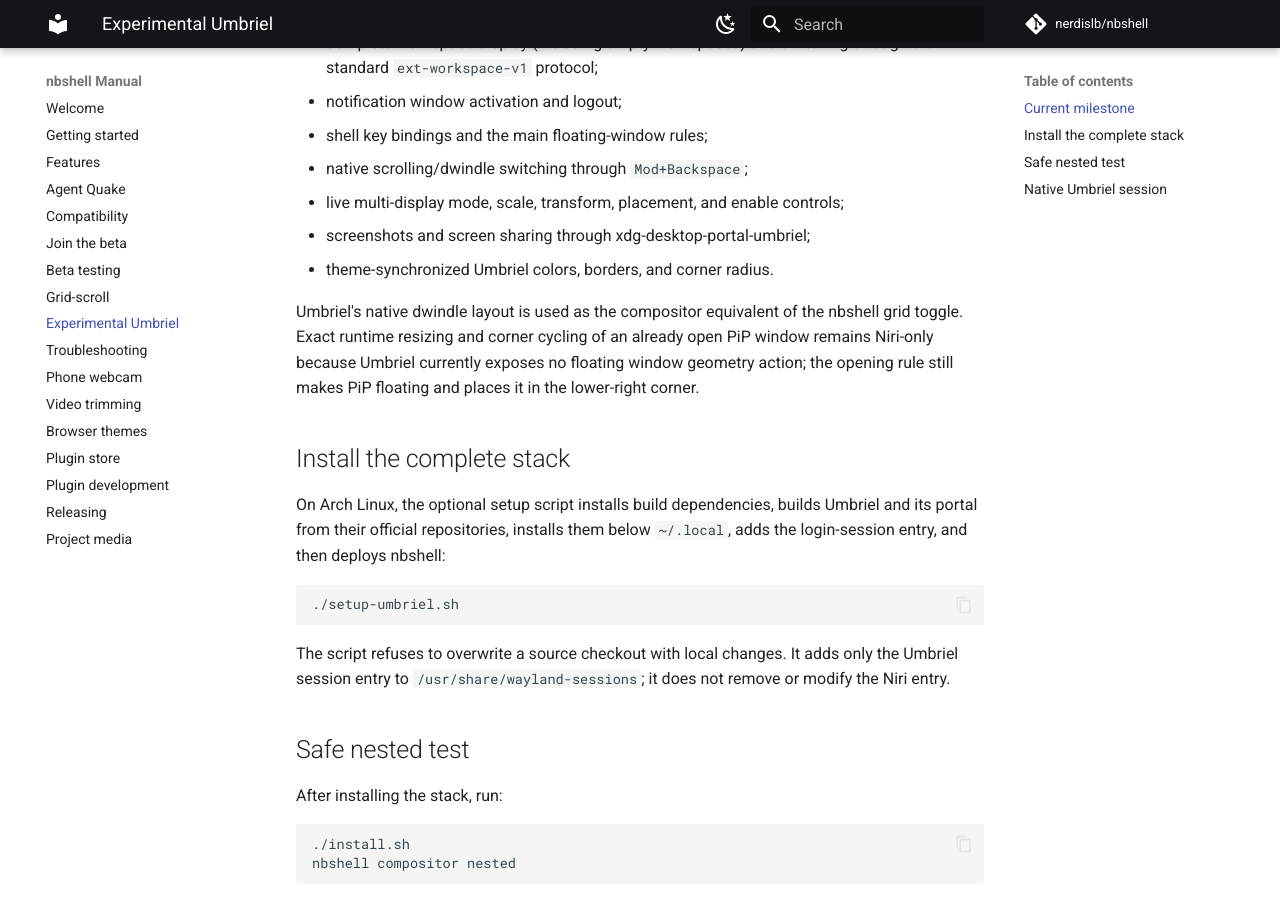
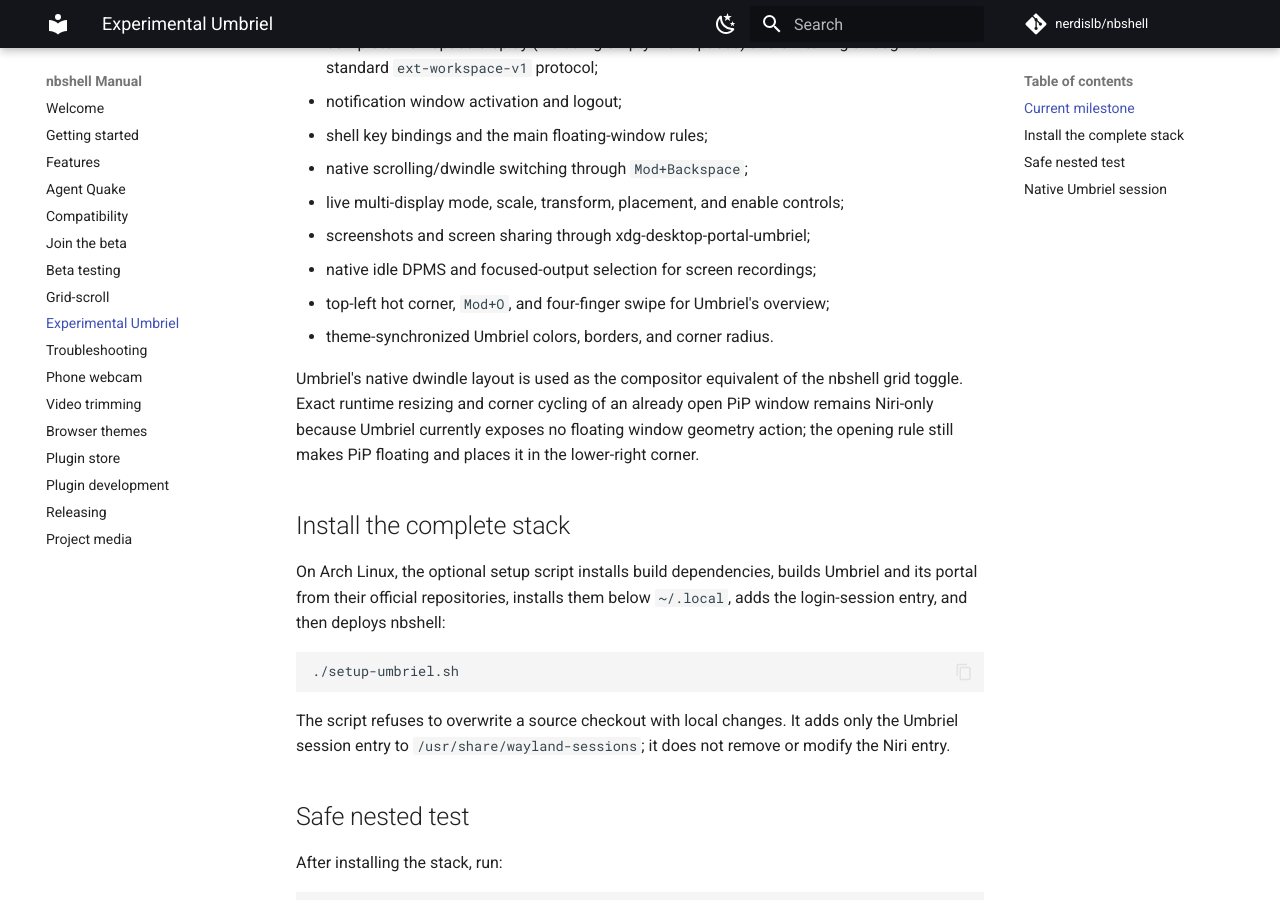
Before and after one commit to nerdislb/nbshell, an MkDocs documentation site: the page built from docs/umbriel.md, in a window 1280 px wide and 900 px high, scrolled down 460 px. Built offline with MkDocs 1.6.1 and Material for MkDocs 9.7.7, drawn with Linux system fonts in a browser that asks for light colours; comment, search, counter and statistics services are not loaded.

Commit message:
fix(umbriel): close native desktop parity gaps

```diff
--- a/docs/umbriel.md
+++ b/docs/umbriel.md
@@ -20,6 +20,8 @@
 - native scrolling/dwindle switching through `Mod+Backspace`;
 - live multi-display mode, scale, transform, placement, and enable controls;
 - screenshots and screen sharing through xdg-desktop-portal-umbriel;
+- native idle DPMS and focused-output selection for screen recordings;
+- top-left hot corner, `Mod+O`, and four-finger swipe for Umbriel's overview;
 - theme-synchronized Umbriel colors, borders, and corner radius.
 
 Umbriel's native dwindle layout is used as the compositor equivalent of the
```
Also changed, not shown: 5 other files.
